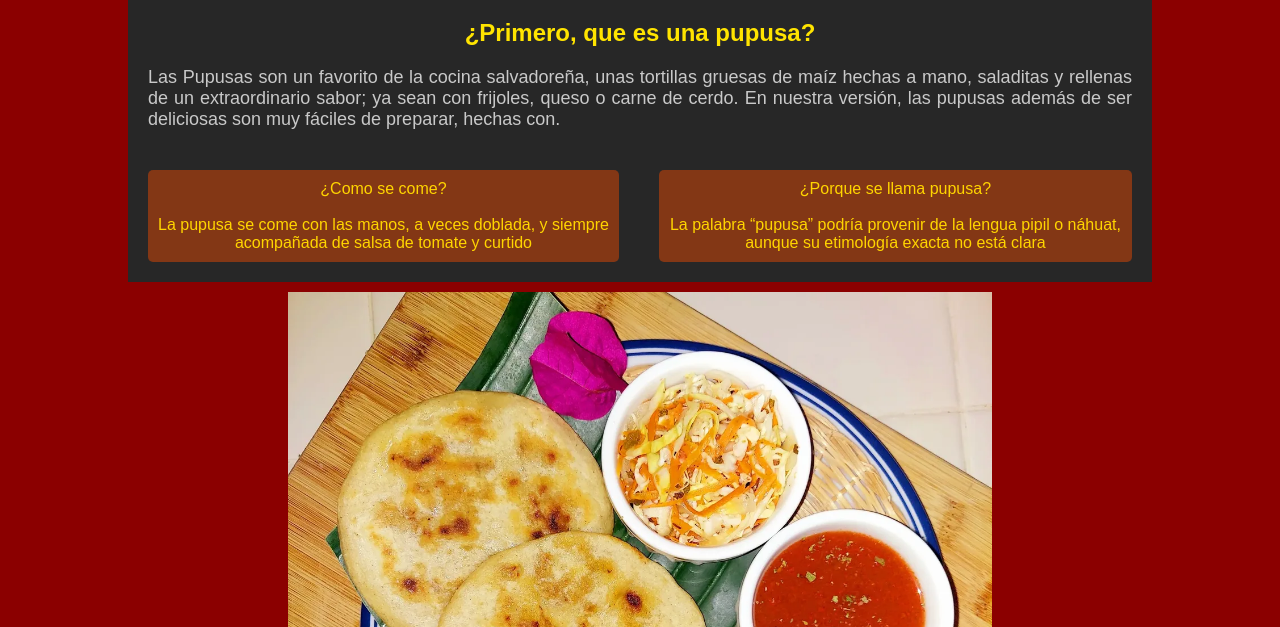
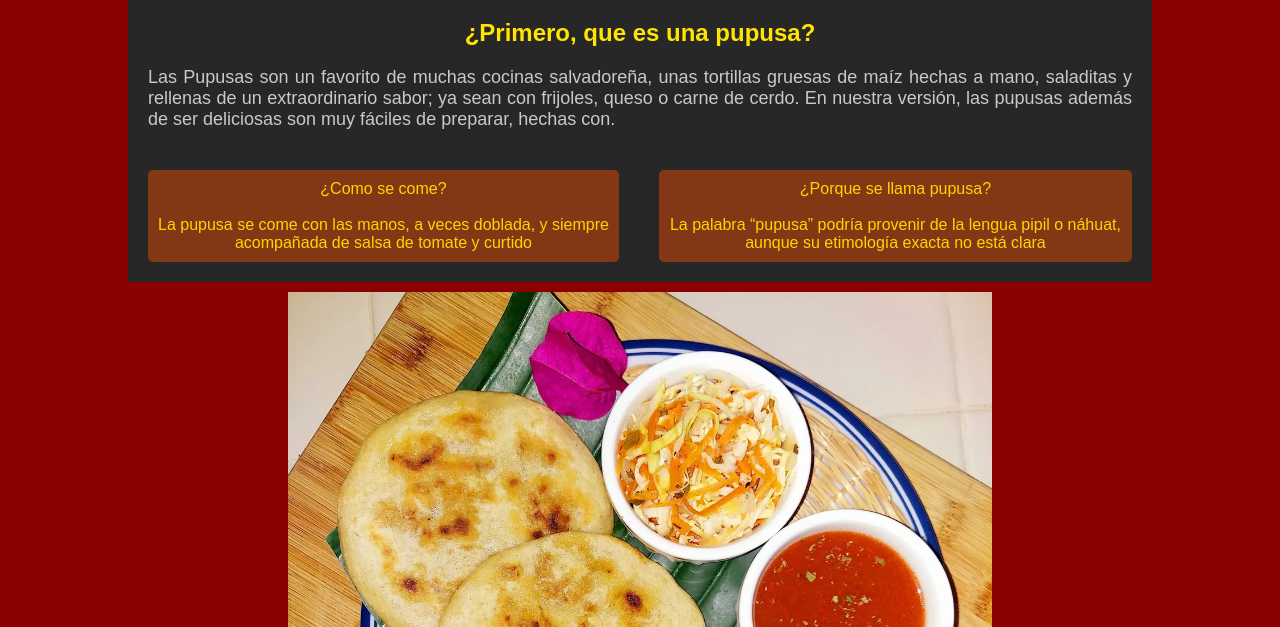
Before and after one commit to Alejandro2113/jsCoderhause, a website: page index.html in a window 1280 px wide. Shown: the part 173-800 px from the top of the page. Drawn offline with Linux system fonts and the light colour scheme.

Commit message:
cambios menores

```diff
--- a/index.html
+++ b/index.html
@@ -35,7 +35,7 @@
 
           <h3>¿Primero, que es una pupusa?</h3>
           <p>
-            Las Pupusas son un favorito de la cocina salvadoreña, unas tortillas
+            Las Pupusas son un favorito de muchas cocinas salvadoreña, unas tortillas
             gruesas de maíz hechas a mano, saladitas y rellenas de un
             extraordinario sabor; ya sean con frijoles, queso o carne de cerdo.
             En nuestra versión, las pupusas además de ser deliciosas son muy
```
